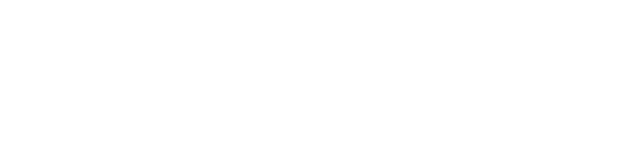
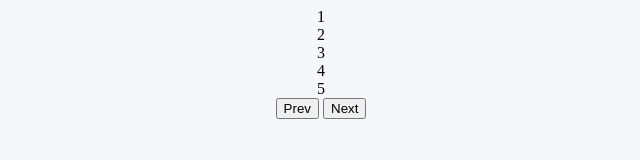
Before and after one commit to acciojob/progress-bar-Bheemesh-G, a website: page main.html in a window 1280 px wide. Shown: the whole page, without its empty margins (319-959 px from the left). Drawn offline with Linux system fonts and the light colour scheme.

Commit message:
created a submission

```diff
--- a/main.html
+++ b/main.html
@@ -8,6 +8,17 @@
 
 <body>
 	<!-- the entire body must be written by student -->
+	<div class="container">
+		<div class="progress-container">
+		<div class="circle">1</div>
+		<div class="circle">2</div>
+		<div class="circle">3</div>
+		<div class="circle">4</div>
+		<div class="circle">5</div>
+		</div>
+		<button id="next">Prev</button>
+		<button id="prev">Next</button>
+	</div>
     <script type="text/javascript" src="./script.js">
 </script>
 
--- a/styles.css
+++ b/styles.css
@@ -1 +1,17 @@
 /*  your css code here. If applicable */
+body{
+	background-color:#F6F7FB;
+	direction:flex;
+	justify-content:center;
+	align-items:center;
+	height:100vh;
+}
+
+.container{
+	text-align:center;
+}
+.progress-container{
+	direction:flex;
+	justify-content:space-between;
+
+}
```
